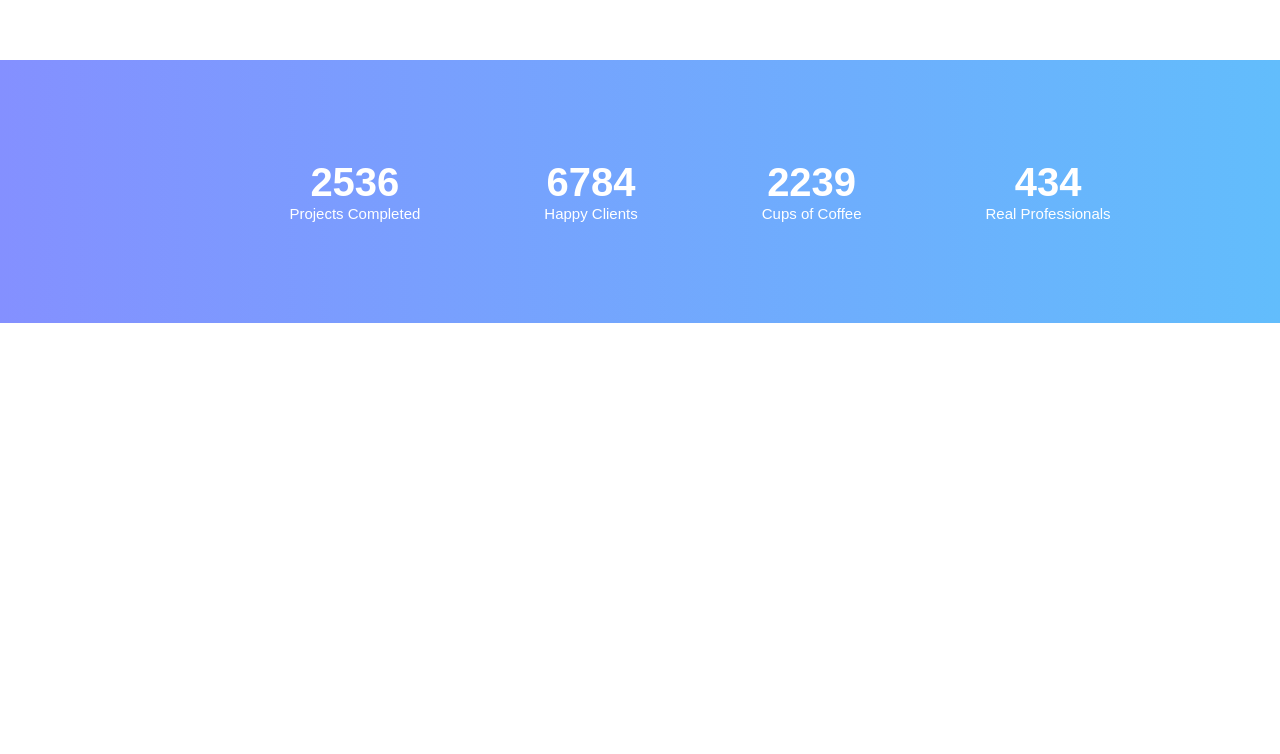
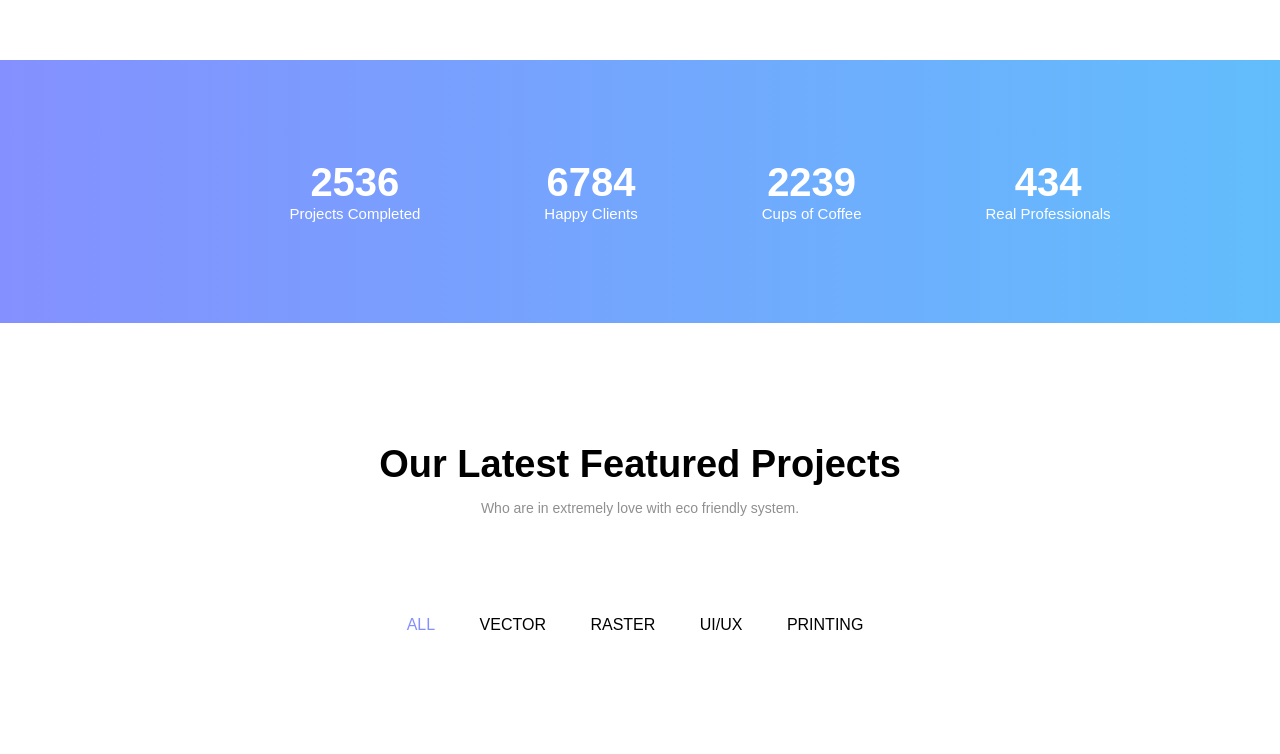
Before and after one commit to Mohadese-Keshtkar/PERSONAL-CODING, a plain HTML site: page index.html in a window 1280 px wide. Shown: the part 1899-2653 px from the top of the page. Before the commit the page ends 2222 px from the top, so only its background shows below. Drawn offline with Linux system fonts and the light colour scheme.

Commit message:
fixed erorr .filter

```diff
--- a/index.html
+++ b/index.html
@@ -255,5 +255,25 @@
             </section>
             <!--Namber-Line html [END]-->
 
+            <!--section-gap html [START]-->
+            <section id="section-gap">
+            <div class="container-gap">
+                <div class="text-project">
+                    <h1>Our Latest Featured Projects</h1>
+                    <p>Who are in extremely love with eco friendly system.</p>
+                </div>
+                <div class="filters">
+
+                    <a href="#" class="f-ALL">ALL</a>
+                    <a href="#" class="f-VECTOR">VECTOR</a>
+                    <a href="#" class="f-RASTER"> RASTER</a>
+                    <a href="#" class="f-UI-UX"> UI/UX</a>
+                    <a href="#" class="f-PRINTING">PRINTING</a>
+
+                </div>
+            </div>
+            </section>
+            <!--section-gap html [END]-->
+
 </body>
 </html>
--- a/style.css
+++ b/style.css
@@ -4,6 +4,10 @@ a {
     font-family: "Poppins", sans-serif;
     text-decoration: none;
     transition: all ease 0.4s ;
+}
+
+*{
+    box-sizing: border-box;
 }
 
 body {
@@ -18,7 +22,7 @@ span{
 p{
     color: #8f8f8f;
     font-family: "Poppins", sans-serif;
-    font-size: 13px;
+    font-size: 14px;
 }
 
 h1{
@@ -448,7 +452,7 @@ margin:0 auto;
 }
 /*part3-section CSS [END]*/
 
-/*Namber-Line[START]*/
+/*Namber-Line CSS [START]*/
 #Namber-Line{
 width: 100%;
 display: block;
@@ -499,4 +503,95 @@ box-sizing: border-box;
 .NUMBER-434{
     display: inline-block;
 }
-/*Namber-Line[END]*/
+/*Namber-Line CSS [END]*/
+
+/*section-gap CSS [START]*/
+#section-gap{
+    width: 100%;
+  display: block;
+    padding: 120px 0;
+    font-family:"Poppins", sans-serif;
+}
+
+.container-gap{
+   max-width: 1140px;
+    margin: 0 auto;
+}
+
+.text-project{
+text-align: center;
+margin-bottom: 100px;
+}
+
+.text-project h1{
+font-size: 38px;
+margin: 0;
+}
+
+.filters{
+    text-align: center;
+    width: 900px;
+    margin:0 auto;
+    font-weight: 500;
+}
+
+.filters a{
+   margin-right: 10px;
+   color: #000000;
+    padding: 18px 15px;
+    position: relative;
+}
+
+.filters a::before{
+    content: '';
+    display: block;
+    position: absolute;
+    background: #000000;
+    width: 0;
+    height:0;
+    top: 68%;
+    left: 42%;
+    transform: translate(-80%);
+    transition: all 0.3s ease-in-out ;
+}
+
+.filters .f-ALL {
+    color: #8490ff;
+}
+
+.f-VECTOR::before{
+    width:100%;
+    height:100%;
+}
+.f-VECTOR:hover:before{
+    width:30% ;
+    height:1.7px;
+}
+
+.f-RASTER::before{
+    width:100%;
+    height:100%;
+}
+.f-RASTER:hover:before{
+    width:30% ;
+    height:1.7px;
+}
+
+.f-UI-UX::before{
+    width:100%;
+    height:100%;
+}
+.f-UI-UX:hover:before{
+    width:30% ;
+    height:1.7px;
+}
+
+.f-PRINTING::before{
+    width:100%;
+    height:100%;
+}
+.f-PRINTING:hover:before{
+    width:30% ;
+    height:1.7px;
+}
+/*section-gap CSS [END]*/
```
